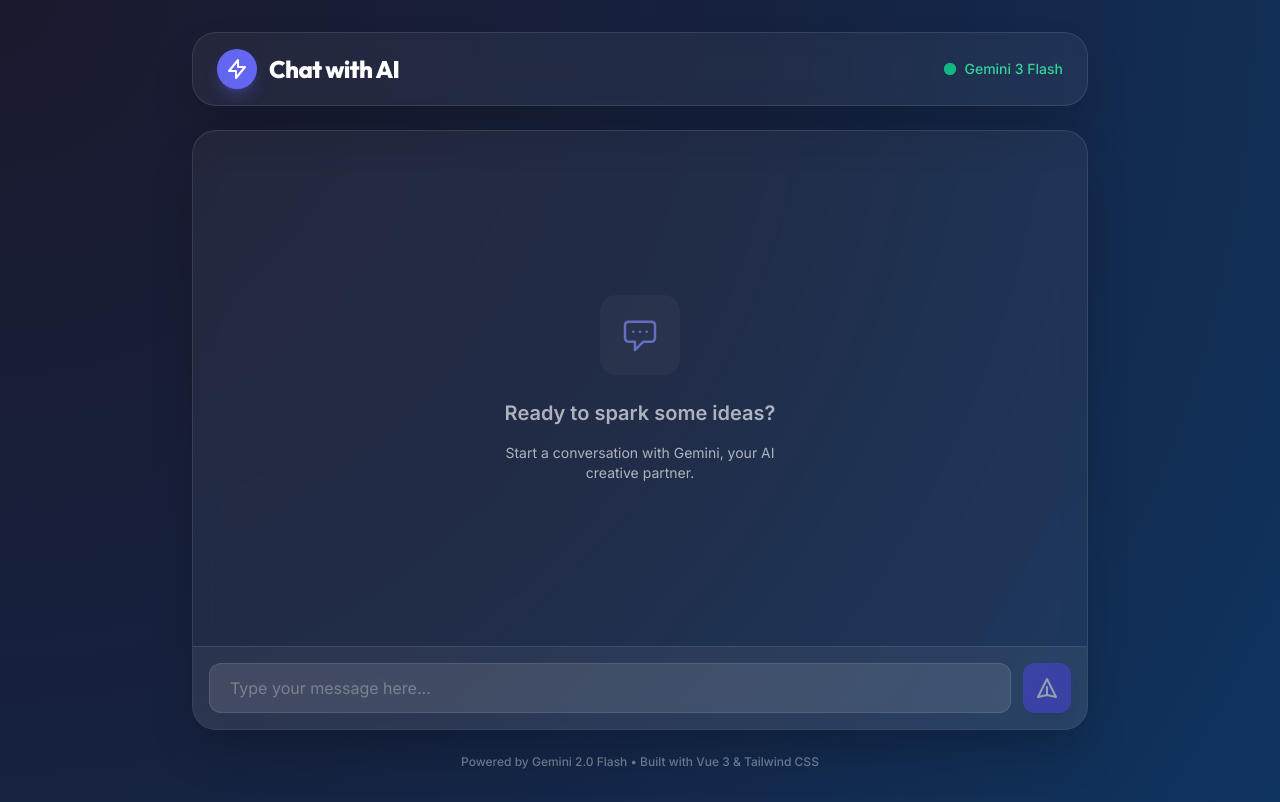
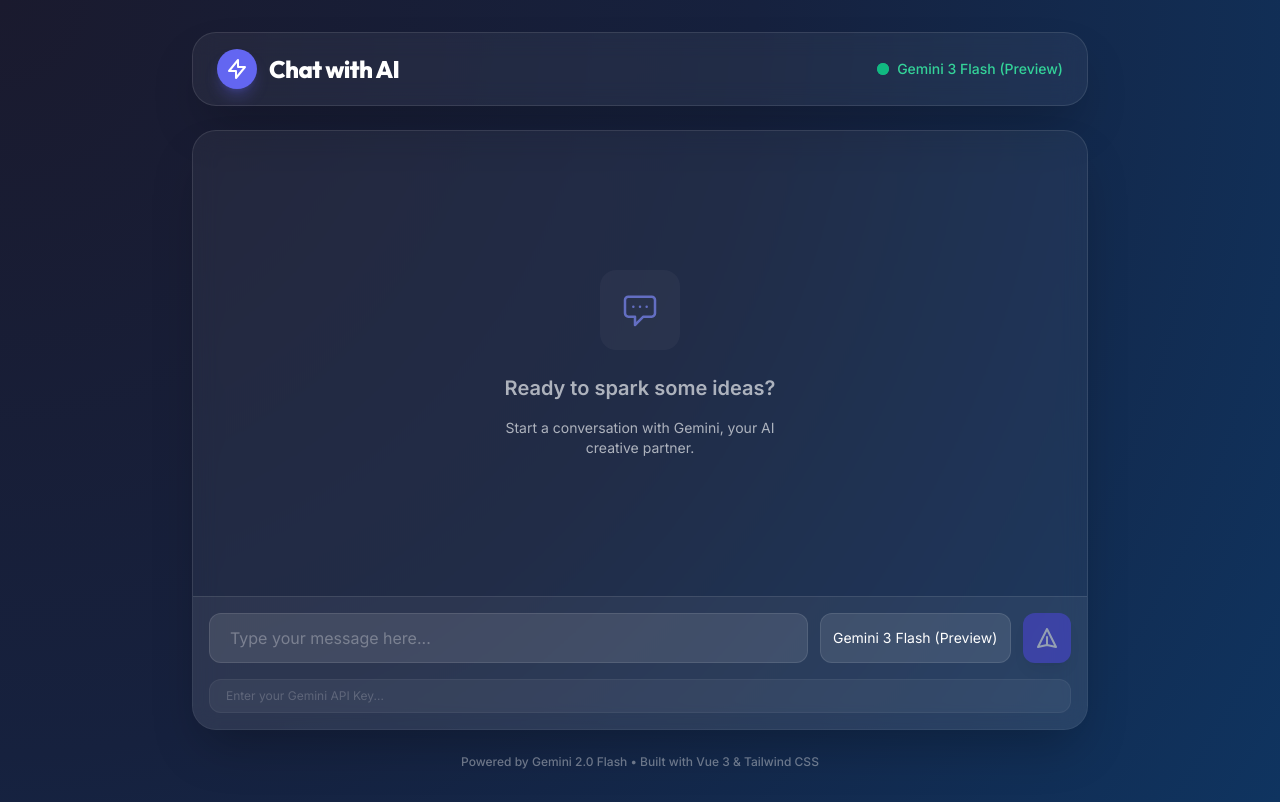
Before and after one commit to shfm1969/chat_withGemini_v1_by_antigravity, a plain HTML site: page index.html in a window 1280 px wide. Drawn offline with nearby package versions, Linux system fonts and the light colour scheme.

Commit message:
update index.html and include openspec directory

```diff
--- a/index.html
+++ b/index.html
@@ -120,7 +120,8 @@
                         class="animate-ping absolute inline-flex h-full w-full rounded-full bg-emerald-400 opacity-75"></span>
                     <span class="relative inline-flex rounded-full h-3 w-3 bg-emerald-500"></span>
                 </span>
-                <span class="text-sm font-medium text-emerald-400">Gemini 3 Flash</span>
+                <span class="text-sm font-medium text-emerald-400">{{ availableModels.find(m => m.value ===
+                    selectedModel)?.label || selectedModel }}</span>
             </div>
         </header>
 
@@ -165,18 +166,40 @@
 
             <!-- Input Area -->
             <div class="p-4 border-t border-white/10 bg-white/5">
-                <form @submit.prevent="sendMessage" class="flex gap-3">
+                <form @submit.prevent="sendMessage" class="flex flex-col gap-4">
+                    <div class="flex gap-3">
                         <input v-model="userInput" type="text" placeholder="Type your message here..."
                             class="flex-grow bg-white/10 border border-white/10 rounded-xl px-5 py-3 text-white placeholder-white/30 focus:outline-none focus:ring-2 focus:ring-indigo-500 transition-all"
                             :disabled="isLoading">
+                        <select v-model="selectedModel" :disabled="isLoading"
+                            class="bg-white/10 border border-white/10 rounded-xl px-3 py-3 text-white focus:outline-none focus:ring-2 focus:ring-indigo-500 transition-all text-sm appearance-none cursor-pointer hover:bg-white/20">
+                            <option v-for="model in availableModels" :key="model.value" :value="model.value"
+                                class="bg-[#16213e]">
+                                {{ model.label }}
+                            </option>
+                        </select>
                         <button type="submit" :disabled="isLoading || !userInput.trim()"
-                        class="bg-indigo-600 hover:bg-indigo-500 disabled:opacity-50 disabled:cursor-not-allowed text-white p-3 rounded-xl transition-all shadow-lg hover:shadow-indigo-500/20 active:scale-95 flex items-center justify-center">
+                            class="bg-indigo-600 hover:bg-indigo-500 disabled:opacity-50 disabled:cursor-not-allowed text-white p-3 rounded-xl transition-all shadow-lg hover:shadow-indigo-500/20 active:scale-95 flex items-center justify-center min-w-[3rem]">
                             <svg xmlns="http://www.w3.org/2000/svg" class="h-6 w-6" fill="none" viewBox="0 0 24 24"
                                 stroke="currentColor">
                                 <path stroke-linecap="round" stroke-linejoin="round" stroke-width="2"
                                     d="M12 19l9 2-9-18-9 18 9-2zm0 0v-8" />
                             </svg>
                         </button>
+                    </div>
+                    <!-- API Key Input -->
+                    <div class="relative group">
+                        <input v-model="apiKeyInput" type="password" placeholder="Enter your Gemini API Key..."
+                            class="w-full bg-white/5 border border-white/5 rounded-xl px-4 py-2 text-xs text-white/60 placeholder-white/20 focus:outline-none focus:ring-1 focus:ring-indigo-500/50 transition-all focus:bg-white/10"
+                            :disabled="isLoading">
+                        <div class="absolute right-3 top-1/2 -translate-y-1/2 pointer-events-none opacity-20">
+                            <svg xmlns="http://www.w3.org/2000/svg" class="h-3.4 w-3.4" fill="none" viewBox="0 0 24 24"
+                                stroke="currentColor">
+                                <path stroke-linecap="round" stroke-linejoin="round" stroke-width="2"
+                                    d="M15 7a2 2 0 012 2m4 0a6 6 0 01-7.743 5.743L11 17H9v2H7v2H4a1 1 0 01-1-1v-2.586a1 1 0 01.293-.707l5.964-5.964A6 6 0 1121 9z" />
+                            </svg>
+                        </div>
+                    </div>
                 </form>
             </div>
         </main>
@@ -192,8 +215,18 @@
         createApp({
             setup() {
                 // --- CONFIGURATION ---
-                const API_KEY = 'AIzaSyB7Uvd8JCILN3yVw6wIIHlJ-iwCOfJVBEM'; // 請在此處填入您的 API 金鑰
-                const API_URL = `https://generativelanguage.googleapis.com/v1beta/models/gemini-3-flash-preview:generateContent?key=${API_KEY}`;
+                const DEFAULT_API_KEY = ''; // 預設留空，由使用者輸入
+                const apiKeyInput = ref(DEFAULT_API_KEY);
+
+                const availableModels = [
+                    { label: 'Gemini 3 Flash (Preview)', value: 'gemini-3-flash-preview' },
+                    { label: 'Gemini 2.5 Flash', value: 'gemini-2.5-flash' },
+                    { label: 'Gemini 2.5 Pro', value: 'gemini-2.5-pro' },
+                ];
+
+                const selectedModel = ref('gemini-3-flash-preview');
+
+                const getApiUrl = (model, key) => `https://generativelanguage.googleapis.com/v1beta/models/${model}:generateContent?key=${key}`;
 
                 const userInput = ref('');
                 const isLoading = ref(false);
@@ -210,6 +243,15 @@
                 const sendMessage = async () => {
                     if (!userInput.value.trim() || isLoading.value) return;
 
+                    if (!apiKeyInput.value.trim()) {
+                        messages.value.push({
+                            role: 'assistant',
+                            content: '請先在下方輸入您的 Gemini API Key 才能開始聊天。'
+                        });
+                        await scrollToBottom();
+                        return;
+                    }
+
                     const userMessage = userInput.value.trim();
                     messages.value.push({ role: 'user', content: userMessage });
                     userInput.value = '';
@@ -217,7 +259,7 @@
                     await scrollToBottom();
 
                     try {
-                        const response = await fetch(API_URL, {
+                        const response = await fetch(getApiUrl(selectedModel.value, apiKeyInput.value), {
                             method: 'POST',
                             headers: {
                                 'Content-Type': 'application/json',
@@ -260,7 +302,10 @@
                     isLoading,
                     messages,
                     sendMessage,
-                    chatBox
+                    chatBox,
+                    selectedModel,
+                    availableModels,
+                    apiKeyInput
                 };
             }
         }).mount('#app');
```
Also changed, not shown: 7 other files. Lines whose indentation alone changed are shown as unchanged.
